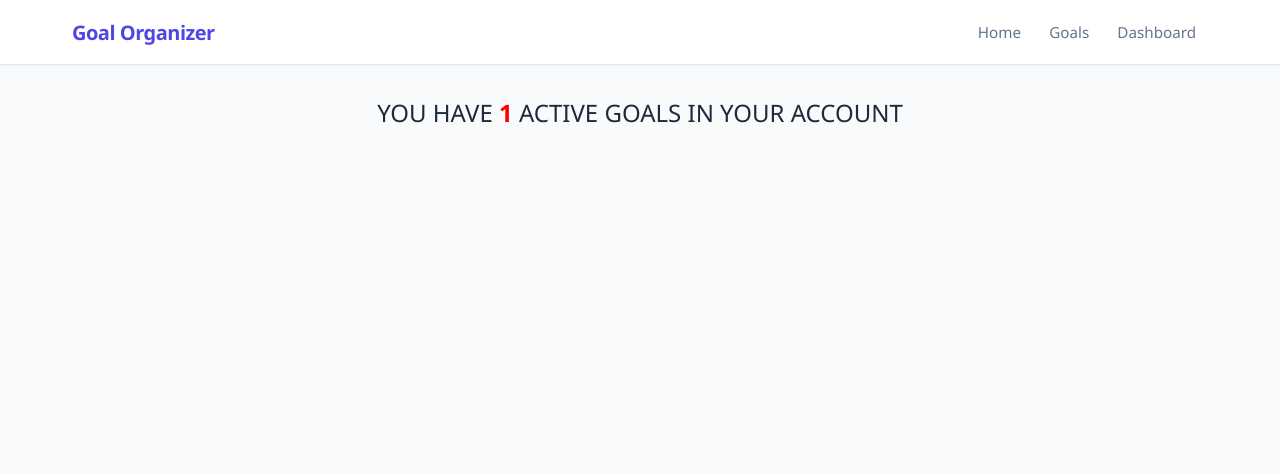
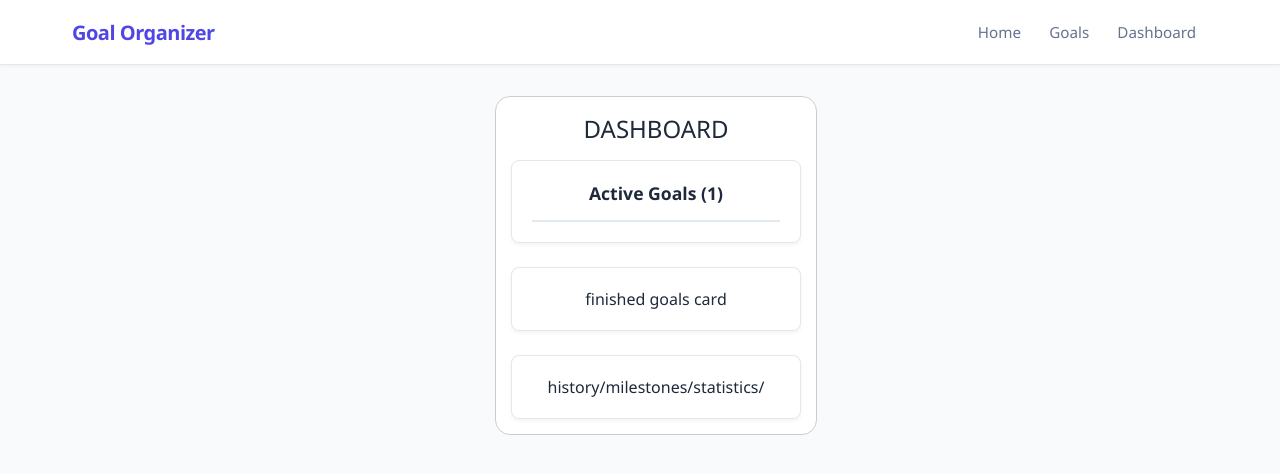
Before and after one commit to ian-developer/flask-focus-app, a Flask app: page / in a window 1280 px wide. Shown: the top 474 px of the page. Run offline with Flask 3, Linux system fonts and the light colour scheme; data comes from the database, SQL or seed files in the repository.

Commit message:
added active goals card in dashboard view

```diff
--- a/app/templates/index.html
+++ b/app/templates/index.html
@@ -1,5 +1,28 @@
 {% extends 'base.html' %}
 
 {% block content %}
-    <h1 class="goals_header" style="margin-bottom: 20px;">You have <strong style="color: red;"> {{ number_of_goals }} </strong>active goals in your account</h1>
+    <div class="home-container">
+        <h1 style="text-align: center;">
+            Dashboard
+        </h1>
+
+        <div class="homepage-card-container">
+            <div class="homepage-card">
+                <h2 style="border-bottom: var(--border-color) 2px solid; padding-bottom: 15px;">active goals ({{number_of_goals}})</h2>
+                <div>
+                {% for goal in goals %}
+                    <div style="display: flex; align-items: center; gap: 15px;">
+                        <span class="badge badge-{{ goal.priority }}">{{goal.priority}}</span>
+                        <h3 style="white-space: normal; overflow-wrap: anywhere; max-width: 100%;">{{goal.title}}</h3>
+                        <p style="padding: 0px;">{{goal.description | truncate(50)}}</p>
+                    </div>
+                {% endfor %}
+                </div>
+            </div>
+            <div class="homepage-card">finished goals card</div>
+            <div class="homepage-card">history/milestones/statistics/</div>
+        </div>
+
+    </div>
+
 {% endblock %}
```
